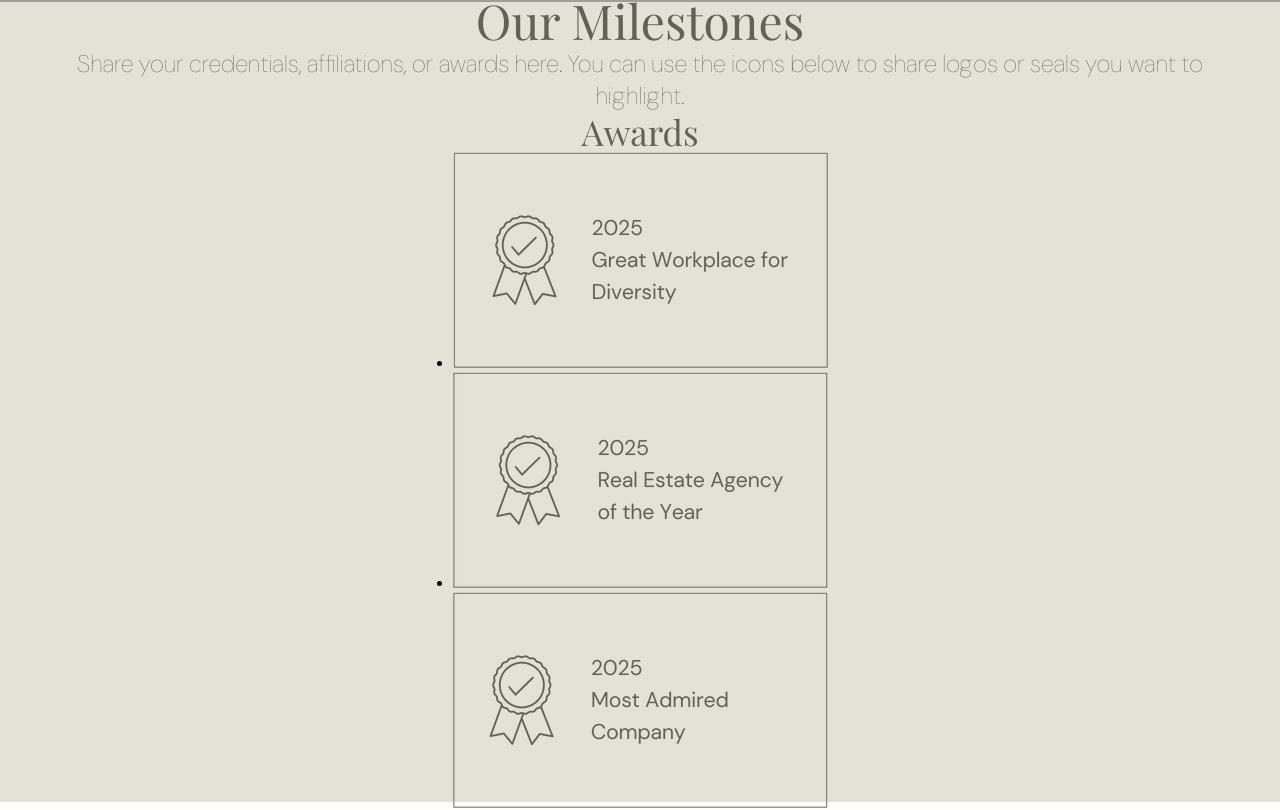
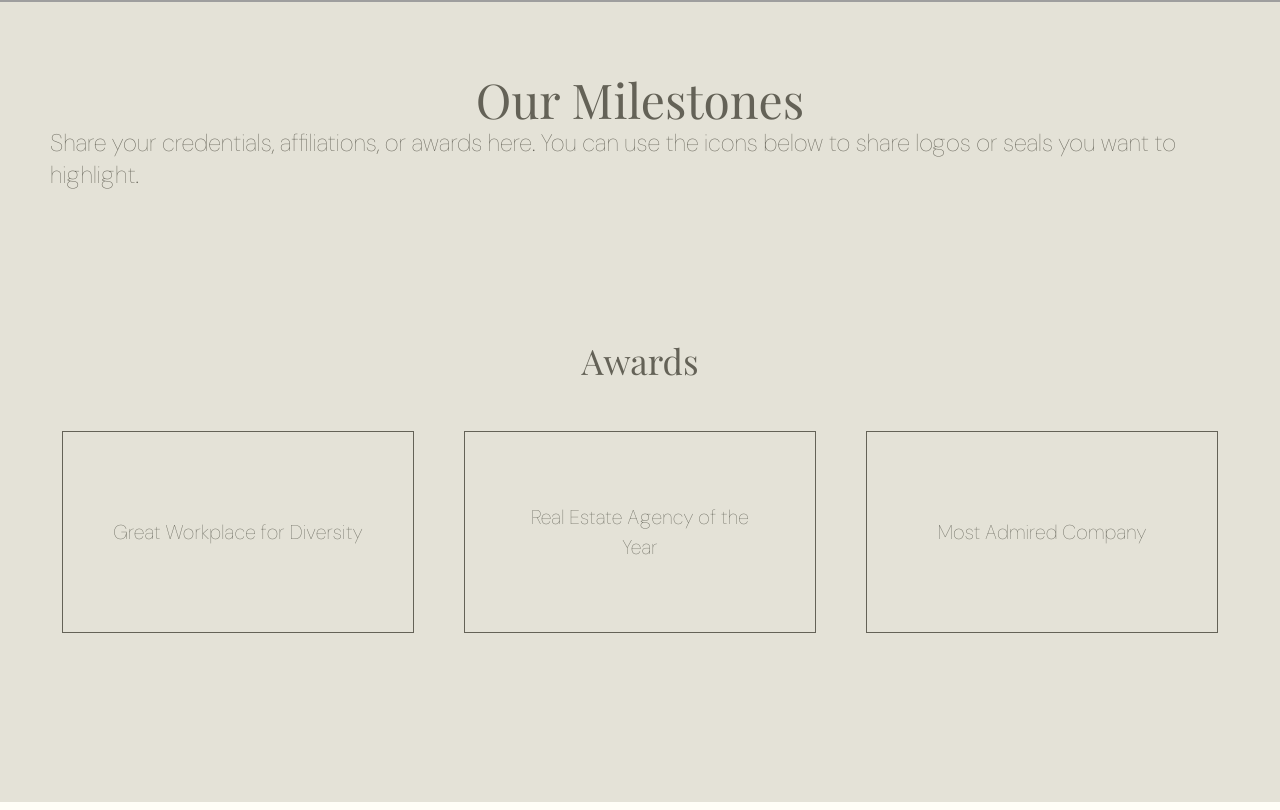
Before and after one commit to gabrpa/hizz-real-estate, a React (Create React App) app: page / in a window 1280 px wide. Shown: the part 798-1608 px from the top of the page. Built offline with nearby package versions, Linux system fonts and the light colour scheme; grey boxes are pictures that could not be loaded.

Commit message:
fixed awards page

```diff
--- a/src/components/HREAwards/index.tsx
+++ b/src/components/HREAwards/index.tsx
@@ -1,20 +1,28 @@
-import { Box } from '@mui/material'
+import { Box, Typography } from '@mui/material'
 import HRETitle from '../atoms/HRETitle'
 import HRESubtitle from '../atoms/HRESubtitle'
+import HREBox from '../atoms/HREBox'
+import HRECards from '../atoms/HRECards'
+import useListAwards from '../../state/hooks/useListAwards'
 
 export default function HREAwards() {
+
+  const awards = useListAwards();
+
   return (
     <Box sx={{
-      display: 'flex',
-      flexDirection: 'column',
-      alignContent: 'center',
-      alignItems: 'center',
-      justifyContent: 'center',
-      height: '100vh',
-      maxWidth: '100vw',
-      textAlign: 'center',
       backgroundColor: '#e4e2d7',
+      boxSizing: 'border-box',
     }}>
+      <HREBox
+        display={'flex'}
+        flexDirection={'column'}
+        flexWrap={'wrap'}
+        justifyContent={'center'}
+        alignItems={'center'}
+        minHeight={'100vh'}
+        minWidth={'100vw'}
+        value={<>
                 <HRETitle
                   value='Our Milestones'
                   color='#646257'/>
@@ -23,20 +31,45 @@ export default function HREAwards() {
                   You can use the icons below to share logos or seals you want to highlight.'
                   color='#646257'
                   />
+                  <Box
+                    marginY={'100px'}
+                    >
                   <HRETitle
                     value='Awards'
                     color='#646257'
                     fontSize='35px'
+                    textAlign='center'
                     />
-        <ul>
-          <li>
-            <img src='assets/images/award1.png' alt='diversity award'></img>
-          </li>
-          <li>
-            <img src='assets/images/award2.png' alt='real estate award'></img>
-          </li>
-          <img src='assets/images/award3.png' alt='admired company award'></img>
-        </ul>
+                    <HREBox
+                      alignItems={'center'}
+                      justifyContent={'center'}
+                      padding={'50px 0px'}
+                      gap={'50px'}
+                      value={<>
+                              {awards.map(award => (
+                                <HRECards
+                                height={100}
+                                width={250}
+                                justifyContent={'center'}
+                                alignItems={'center'}
+                                textAlign={'center'}
+                                value={<Typography
+                                  sx={{
+                                    fontSize: 20,
+                                    fontFamily: 'DM Sans, sans-serif',
+                                  }}
+                                  color="#626257"
+                                >
+                                  {award}
+                                </Typography>}
+                                />
+                              ))}
+                            </>}
+                    />
+                  </Box>
+              </>}
+      />
+
     </Box>
   )
 }
--- a/src/components/atoms/HREBox/index.tsx
+++ b/src/components/atoms/HREBox/index.tsx
@@ -19,6 +19,7 @@ export default function HREBox(props: any) {
       minWidth={props.minWidth}
       maxWidth={props.maxWidth}
       padding={props.padding}
+      margin={props.margin}
       gap={props.gap}
     >
       {props.value}
--- a/src/components/atoms/HRECards/index.tsx
+++ b/src/components/atoms/HRECards/index.tsx
@@ -12,6 +12,9 @@ export default function HRECards(props: any) {
     height={props.height}
     width={props.width}
     textAlign={props.textAlign}
+    alignItems={props.alignItems}
+    justifyContent={props.justifyContent}
+    display={'flex'}
     >
       {props.value}
     </Box>
--- a/src/components/atoms/HRETitle/index.tsx
+++ b/src/components/atoms/HRETitle/index.tsx
@@ -11,6 +11,8 @@ export default function HRETitle(props: any) {
         color={props.color}
         textAlign={props.textAlign}
         padding={'0px 50px'}
+        paddingTop={'50px'}
+        paddingY={props.paddingY}
         >
           {props.value}
       </Typography>
--- a/src/state/atom.ts
+++ b/src/state/atom.ts
@@ -59,3 +59,8 @@ export const reasonsState = atom<string[]>({
   key: 'reasonsState',
   default: ['23 Estate Agents', '$5B Sales since 1995', '10 Cities served', '2000+ Sales transactions']
 })
+
+export const awardsState = atom<string[]>({
+  key: 'awardsState',
+  default: ['Great Workplace for Diversity', 'Real Estate Agency of the Year', 'Most Admired Company']
+})
--- /dev/null
+++ b/src/state/hooks/useListAwards.ts
@@ -0,0 +1,8 @@
+import { useRecoilValue } from "recoil"
+import { awardsState } from "../atom"
+
+const useListAwards = () => {
+  return useRecoilValue(awardsState)
+}
+
+export default useListAwards;
```
Lines whose indentation alone changed are shown as unchanged.
